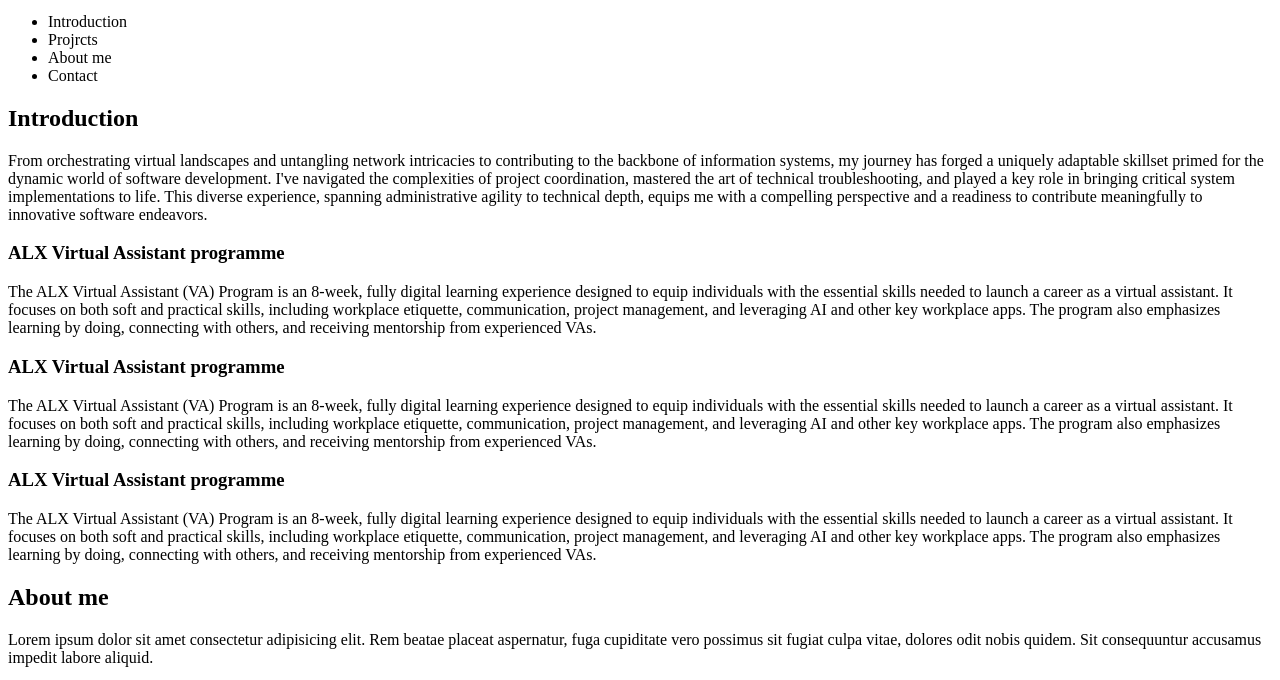
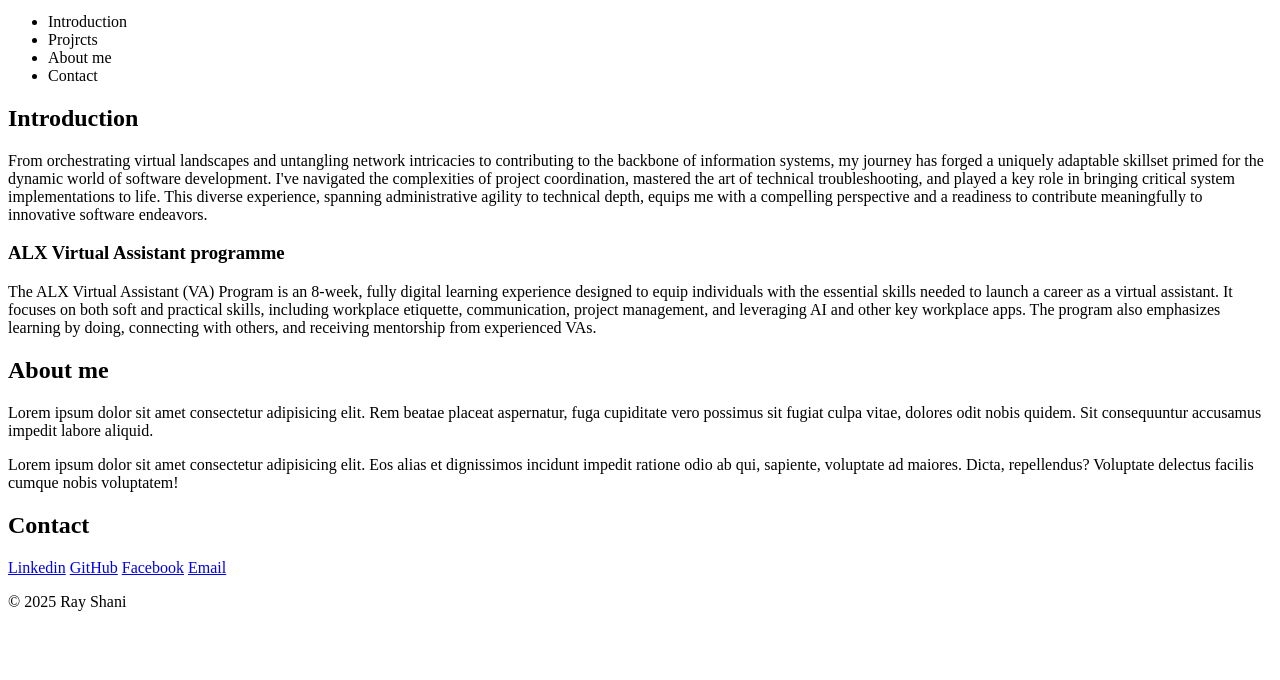
Before and after one commit to ray-shani/My_First_Portfolio, a plain HTML site: page portfolio/index.html in a window 1280 px wide. Shown: the part 101-781 px from the top of the page. Drawn offline with Linux system fonts and the light colour scheme.

Commit message:
Sections

```diff
--- a/portfolio/index.html
+++ b/portfolio/index.html
@@ -46,35 +46,7 @@
   </article>
 </section>
 
-
-
-<section id="projects">
-  <article class="projects">
-    <h3>
-      ALX Virtual Assistant programme
-    </h3>
-<p>
-  The ALX Virtual Assistant (VA) Program is an 8-week, fully digital learning experience designed to equip individuals with the essential skills needed to launch a career as a virtual assistant. It focuses on both soft and practical skills, including workplace etiquette, communication, project management, and leveraging AI and other key workplace apps. The program also emphasizes learning by doing, connecting with others, and receiving mentorship from experienced VAs.
-</p>
-<a href="#wozaaaaa" target="_blank"></a>
-  </article>
-</section>
-
-
-
-<section id="projects">
-  <article class="projects">
-    <h3>
-      ALX Virtual Assistant programme
-    </h3>
-<p>
-  The ALX Virtual Assistant (VA) Program is an 8-week, fully digital learning experience designed to equip individuals with the essential skills needed to launch a career as a virtual assistant. It focuses on both soft and practical skills, including workplace etiquette, communication, project management, and leveraging AI and other key workplace apps. The program also emphasizes learning by doing, connecting with others, and receiving mentorship from experienced VAs.
-</p>
-<a href="#wozaaaaa" target="_blank"></a>
-  </article>
-</section>
-
-<section id="about-me">
+<section id="about">
   <h2>About me</h2>
   <p>Lorem ipsum dolor sit amet consectetur adipisicing elit. Rem beatae placeat aspernatur, fuga cupiditate vero possimus sit fugiat culpa vitae, dolores odit nobis quidem. Sit consequuntur accusamus impedit labore aliquid.</p>
   <p>Lorem ipsum dolor sit amet consectetur adipisicing elit. Eos alias et dignissimos incidunt impedit ratione odio ab qui, sapiente, voluptate ad maiores. Dicta, repellendus? Voluptate delectus facilis cumque nobis voluptatem!</p>
```
